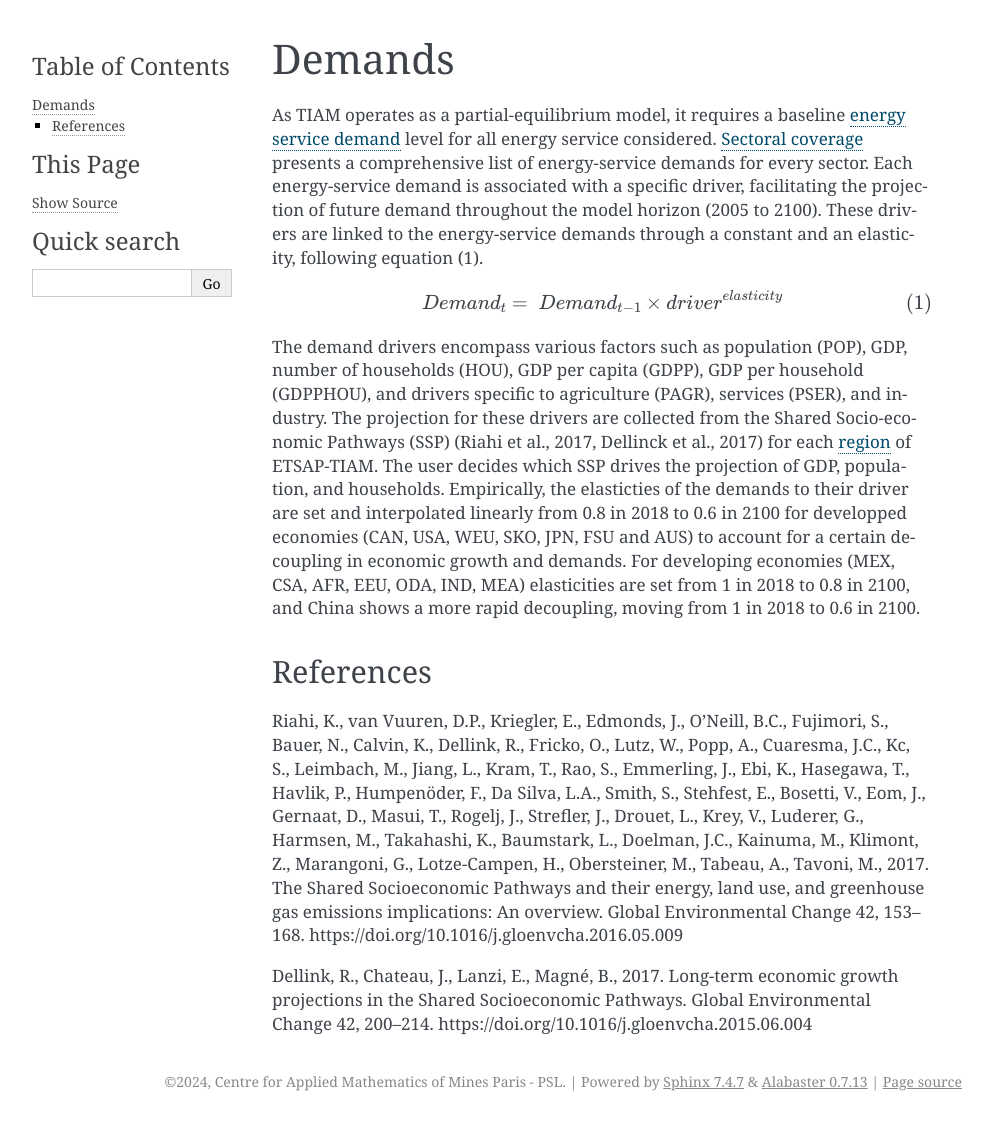
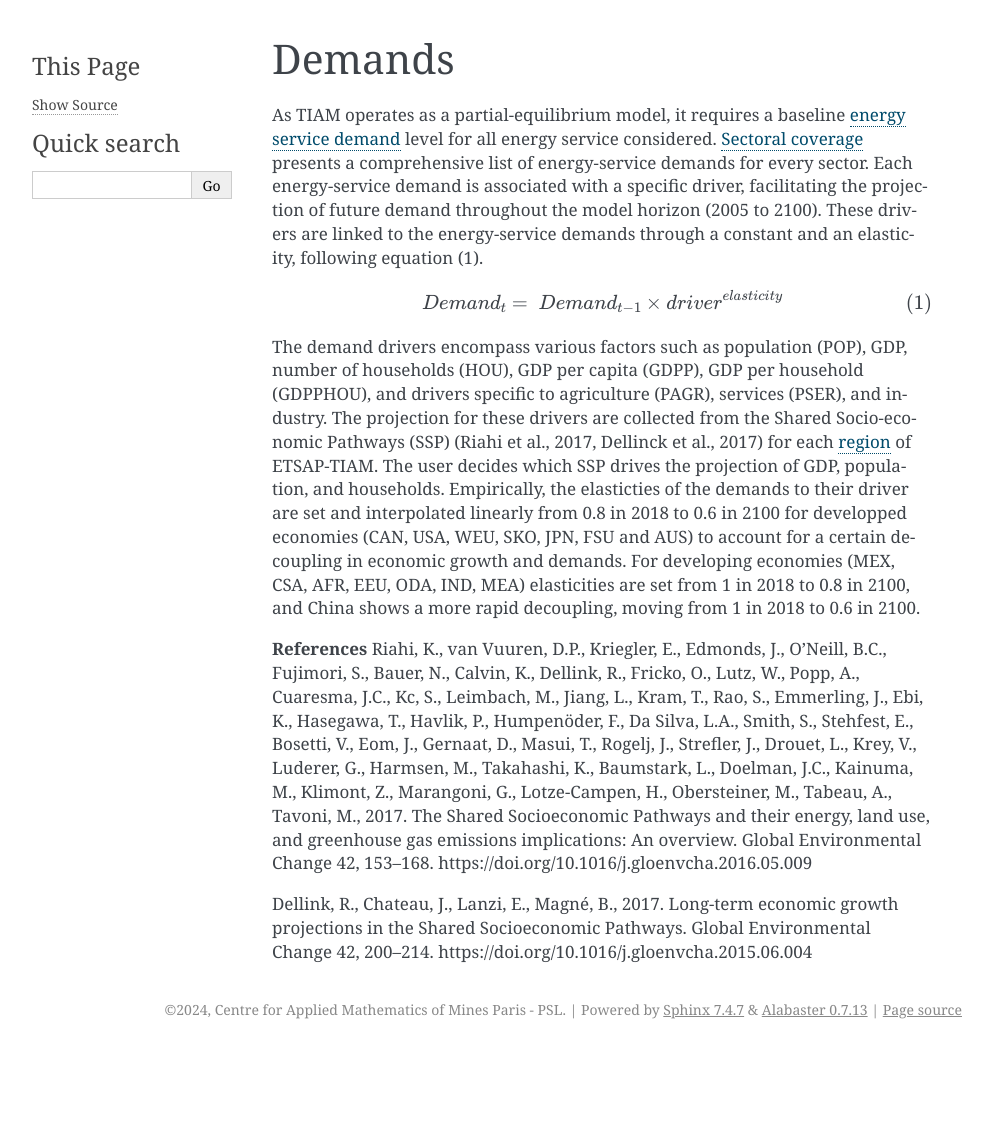
Before and after one commit to LucasDesport/tiam-fr, a Sphinx documentation site: the page built from docs/demands/index.md, in a window 1280 px wide. Shown: the whole page, without its empty margins (148-1140 px from the left). Built offline with Sphinx 7.4.7, drawn with Linux system fonts in a browser that asks for light colours; after the commit the page ends 1049 px from its top, so only the background shows below that.

Commit message:
Update index.md

```diff
--- a/docs/demands/index.md
+++ b/docs/demands/index.md
@@ -9,7 +9,7 @@ $$
 The demand drivers encompass various factors such as population (POP), GDP, number of households (HOU), GDP per capita (GDPP), GDP per household (GDPPHOU), and drivers specific to agriculture (PAGR), services (PSER), and industry. The projection for these drivers are collected from the Shared Socio-economic Pathways (SSP) (Riahi et al., 2017, Dellinck et al., 2017) for each [region](../regional_coverage/index.md) of ETSAP-TIAM. The user decides which SSP drives the projection of GDP, population, and households.
 Empirically, the elasticties of the demands to their driver are set and interpolated linearly from 0.8 in 2018 to 0.6 in 2100 for developped economies (CAN, USA, WEU, SKO, JPN, FSU and AUS) to account for a certain decoupling in economic growth and demands. For developing economies (MEX, CSA, AFR, EEU, ODA, IND, MEA) elasticities are set from 1 in 2018 to 0.8 in 2100, and China shows a more rapid decoupling, moving  from 1 in 2018 to 0.6 in 2100.
 
-## References
+**References**
 Riahi, K., van Vuuren, D.P., Kriegler, E., Edmonds, J., O’Neill, B.C., Fujimori, S., Bauer, N., Calvin, K., Dellink, R., Fricko, O., Lutz, W., Popp, A., Cuaresma, J.C., Kc, S., Leimbach, M., Jiang, L., Kram, T., Rao, S., Emmerling, J., Ebi, K., Hasegawa, T., Havlik, P., Humpenöder, F., Da Silva, L.A., Smith, S., Stehfest, E., Bosetti, V., Eom, J., Gernaat, D., Masui, T., Rogelj, J., Strefler, J., Drouet, L., Krey, V., Luderer, G., Harmsen, M., Takahashi, K., Baumstark, L., Doelman, J.C., Kainuma, M., Klimont, Z., Marangoni, G., Lotze-Campen, H., Obersteiner, M., Tabeau, A., Tavoni, M., 2017. The Shared Socioeconomic Pathways and their energy, land use, and greenhouse gas emissions implications: An overview. Global Environmental Change 42, 153–168. https://doi.org/10.1016/j.gloenvcha.2016.05.009
 
 Dellink, R., Chateau, J., Lanzi, E., Magné, B., 2017. Long-term economic growth projections in the Shared Socioeconomic Pathways. Global Environmental Change 42, 200–214. https://doi.org/10.1016/j.gloenvcha.2015.06.004
```
